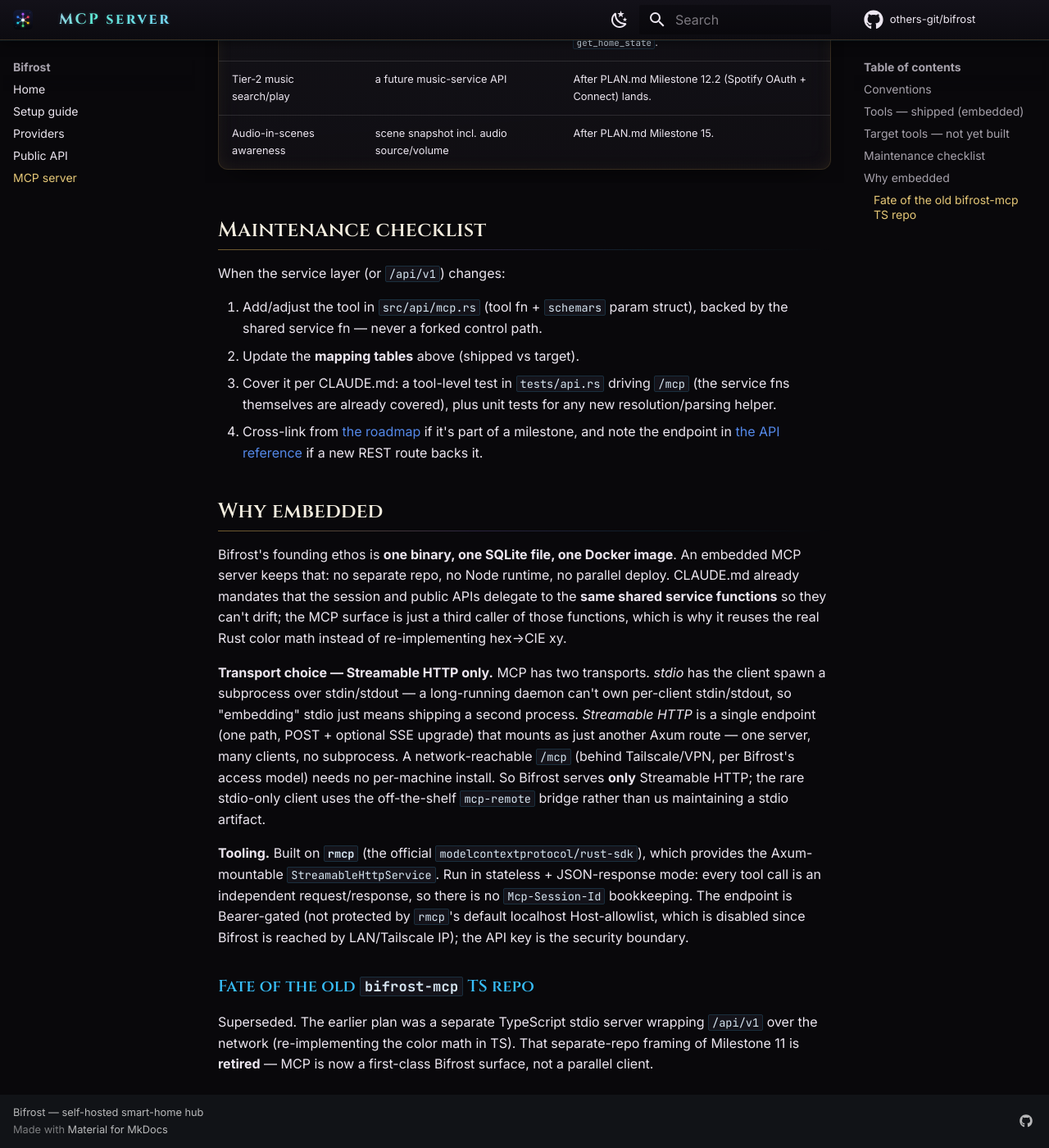
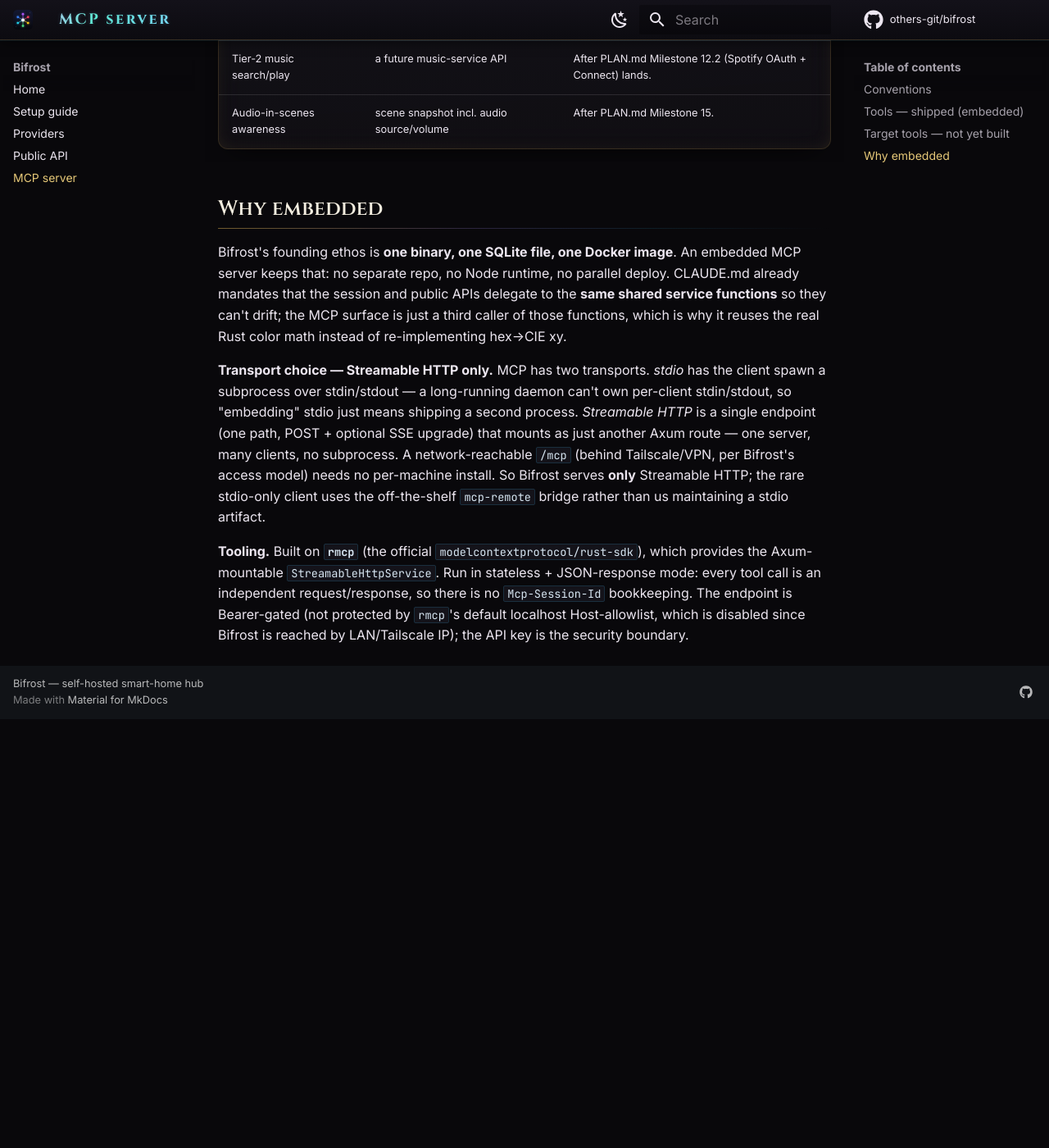
Before and after one commit to others-git/bifrost, an MkDocs documentation site: the page built from docs/mcp.md, in a window 1280 px wide and 1400 px high, scrolled down 2800 px. Shown: the whole window at 82% size. Built offline with MkDocs 1.6.1 and Material for MkDocs 9.7.7, drawn with Linux system fonts in a browser that asks for light colours; comment, search, counter and statistics services are not loaded; after the commit the page ends 3677 px from its top, so only the background shows below that; some of the changed text lies outside the part shown.

Commit message:
Release 0.22.2 — Docs: drop contributor-internal sections from the published MCP page
Co-Authored-By: Claude Opus 4.8 <noreply@anthropic.com>

```diff
--- a/Cargo.toml
+++ b/Cargo.toml
@@ -1,6 +1,6 @@
 [package]
 name = "bifrost"
-version = "0.22.1"
+version = "0.22.2"
 edition = "2024"
 
 [lib]
--- a/docs/mcp.md
+++ b/docs/mcp.md
@@ -12,10 +12,9 @@ the REST surface and reuse the real color math (`models::Color`).
 - **Transport:** **Streamable HTTP only** (stateless, JSON responses). There is
   no stdio server; stdio-only clients bridge to `/mcp` with the standard
   `mcp-remote` shim. See [MCP-Add rationale](#why-embedded) below.
-- **This file is the source of truth for what the server exposes** — kept here,
-  alongside the API it shares, so tool targets can't drift from the endpoints.
-  When you add or change a service function an assistant should reach, update the
-  mapping below.
+- **This page is the source of truth for what the server exposes** — kept
+  alongside the API it shares, so the tools listed here can't drift from the
+  endpoints behind them.
 
 Ultimate goal: AI-driven whole-home control. Target client: **Whisperr** (the
 voice/LLM pipeline). Tools are designed for natural-language ergonomics — resolve
@@ -73,19 +72,6 @@ All tools below are served natively from `src/api/mcp.rs`.
 | Tier-2 music search/play | a future music-service API | After PLAN.md Milestone 12.2 (Spotify OAuth + Connect) lands. |
 | Audio-in-scenes awareness | scene snapshot incl. audio source/volume | After PLAN.md Milestone 15. |
 
-## Maintenance checklist
-
-When the service layer (or `/api/v1`) changes:
-
-1. Add/adjust the tool in `src/api/mcp.rs` (tool fn + `schemars` param struct),
-   backed by the shared service fn — never a forked control path.
-2. Update the **mapping tables** above (shipped vs target).
-3. Cover it per CLAUDE.md: a tool-level test in `tests/api.rs` driving `/mcp`
-   (the service fns themselves are already covered), plus unit tests for any new
-   resolution/parsing helper.
-4. Cross-link from [the roadmap](https://github.com/others-git/bifrost/blob/main/PLAN.md) if it's part of a milestone, and note the
-   endpoint in [the API reference](api.md) if a new REST route backs it.
-
 ## Why embedded
 
 Bifrost's founding ethos is **one binary, one SQLite file, one Docker image**. An
@@ -111,10 +97,3 @@ JSON-response mode: every tool call is an independent request/response, so there
 is no `Mcp-Session-Id` bookkeeping. The endpoint is Bearer-gated (not protected
 by `rmcp`'s default localhost Host-allowlist, which is disabled since Bifrost is
 reached by LAN/Tailscale IP); the API key is the security boundary.
-
-### Fate of the old `bifrost-mcp` TS repo
-
-Superseded. The earlier plan was a separate TypeScript stdio server wrapping
-`/api/v1` over the network (re-implementing the color math in TS). That
-separate-repo framing of Milestone 11 is **retired** — MCP is now a first-class
-Bifrost surface, not a parallel client.
```
Also changed, not shown: 1 other file.
